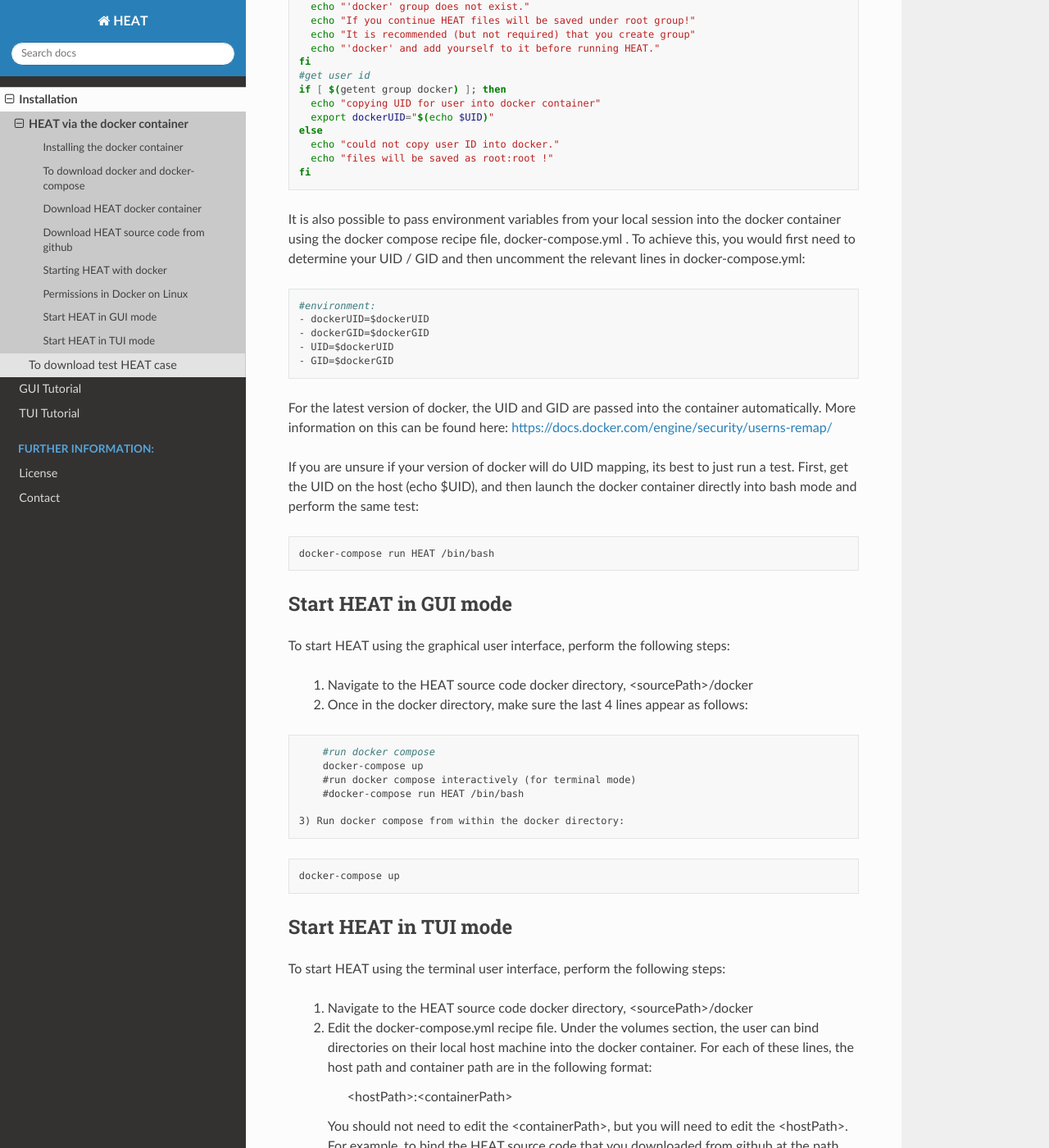
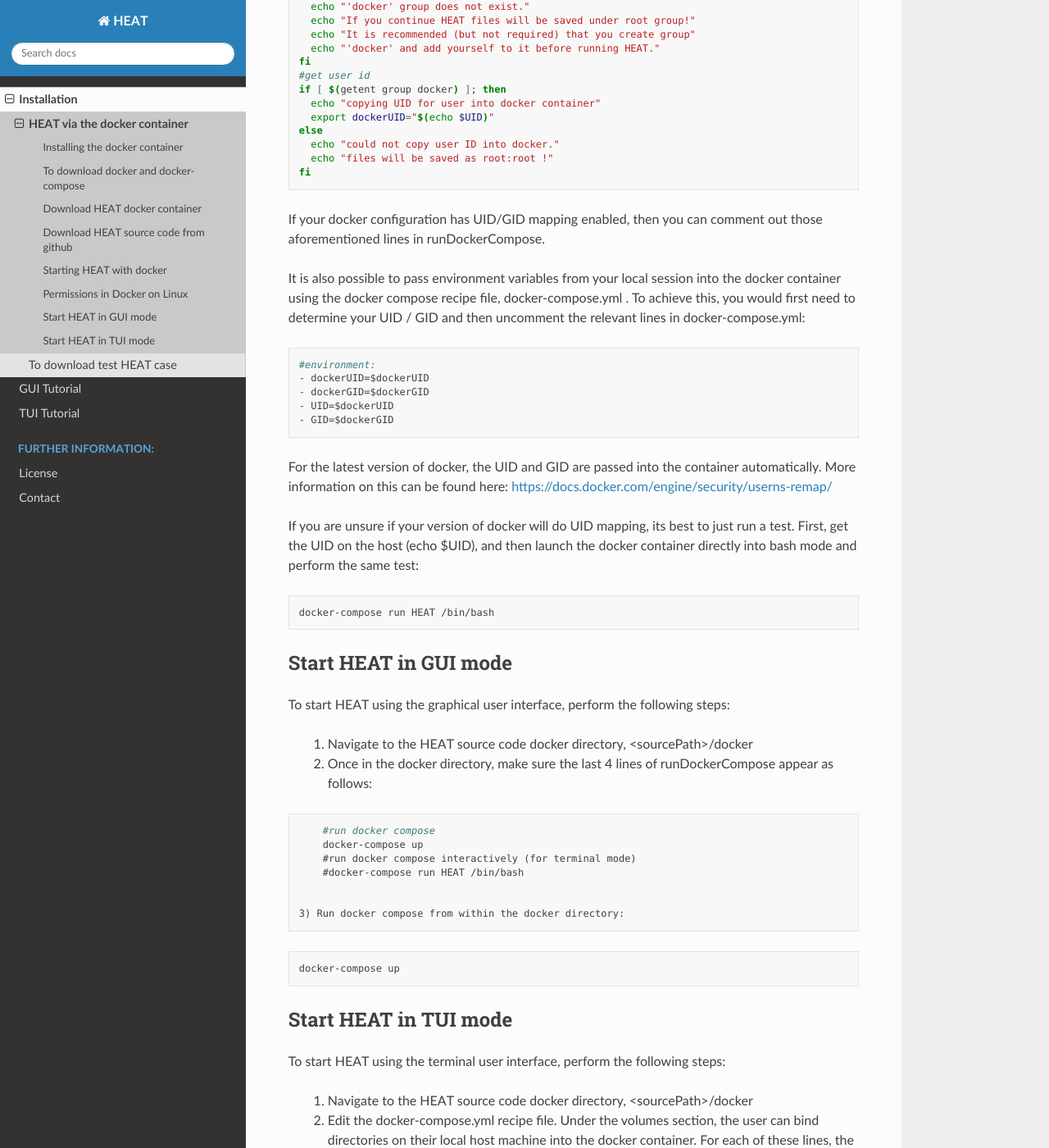
Before and after one commit to plasmapotential/HEAT, a Sphinx documentation site: the page built from docs/source/docker.rst, in a window 1280 px wide and 1400 px high, scrolled down 2529 px. Shown: the whole window at 82% size. Built offline with Sphinx 7.4.7 and the Read the Docs theme 2.0.0, drawn with Linux system fonts in a browser that asks for light colours; some of the changed text lies outside the part shown.

Commit message:
readthedocs

```diff
--- a/docs/source/docker.rst
+++ b/docs/source/docker.rst
@@ -112,6 +112,10 @@
     fi
 
 
+If your docker configuration has UID/GID mapping enabled, then you can comment out those
+aforementioned lines in runDockerCompose.
+
+
 It is also possible to pass environment variables from your local session into the docker container
 using the docker compose recipe file, docker-compose.yml .  To achieve this, you would first need
 to determine your UID / GID and then uncomment the relevant lines in docker-compose.yml:
@@ -141,7 +145,7 @@
 To start HEAT using the graphical user interface, perform the following steps:
 
   1) Navigate to the HEAT source code docker directory, <sourcePath>/docker
-  2) Once in the docker directory, make sure the last 4 lines appear as follows::
+  2) Once in the docker directory, make sure the last 4 lines of runDockerCompose appear as follows::
 
 .. code-block:: yaml
 
@@ -149,6 +153,7 @@
       docker-compose up
       #run docker compose interactively (for terminal mode)
       #docker-compose run HEAT /bin/bash
+
 
   3) Run docker compose from within the docker directory:
 
```
Also changed, not shown: other parts of docs/source/docker.rst (+5 -5 lines).
